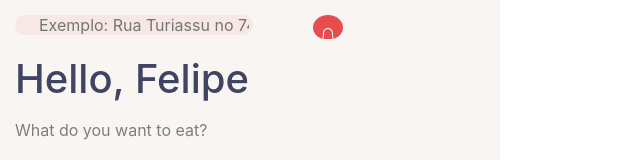
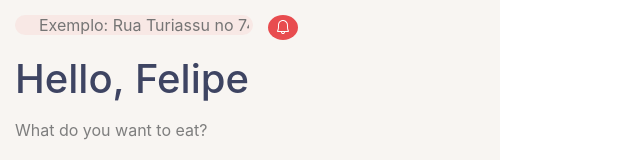
Before and after one commit to Gusm4n/fooderApp, a React (Create React App) app in the folder fooderapp/: page / in a window 1280 px wide. Shown: the top 160 px of the page, without its empty margins (0-640 px from the left). Built offline with nearby package versions, Linux system fonts and the light colour scheme.

Commit message:
correção sino

```diff
--- a/fooderapp/src/components/SearchBar/SearchBar.css
+++ b/fooderapp/src/components/SearchBar/SearchBar.css
@@ -29,7 +29,7 @@
     width: 30px;
     height: 25px;
     margin-top: 15px;
-    margin-left: 60px;
+    margin-left: 15px;
     padding: 4px 0 0 0;
 
     display: flex;
@@ -43,5 +43,5 @@
 /* Posição do sino */
 
 .BellPosition {
-    margin-top: 2px;
+    display: flex;
 }
```
